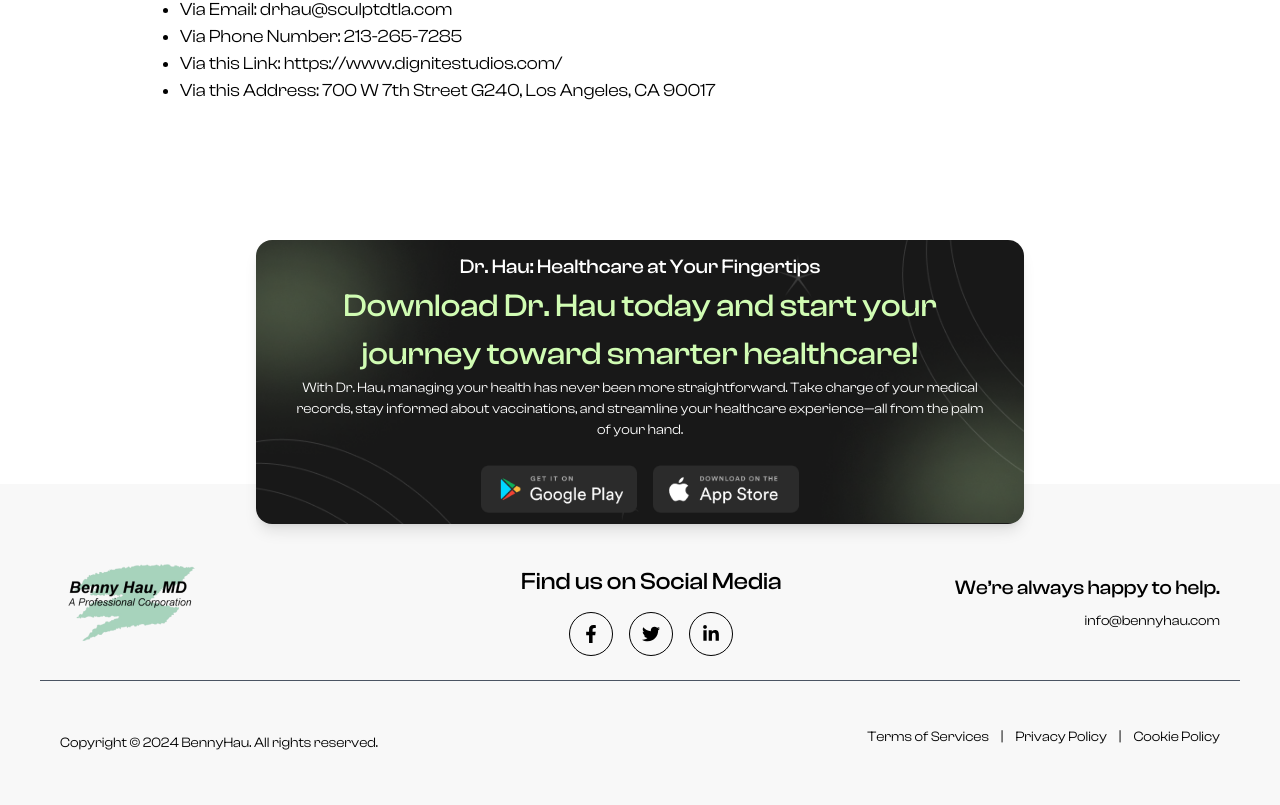
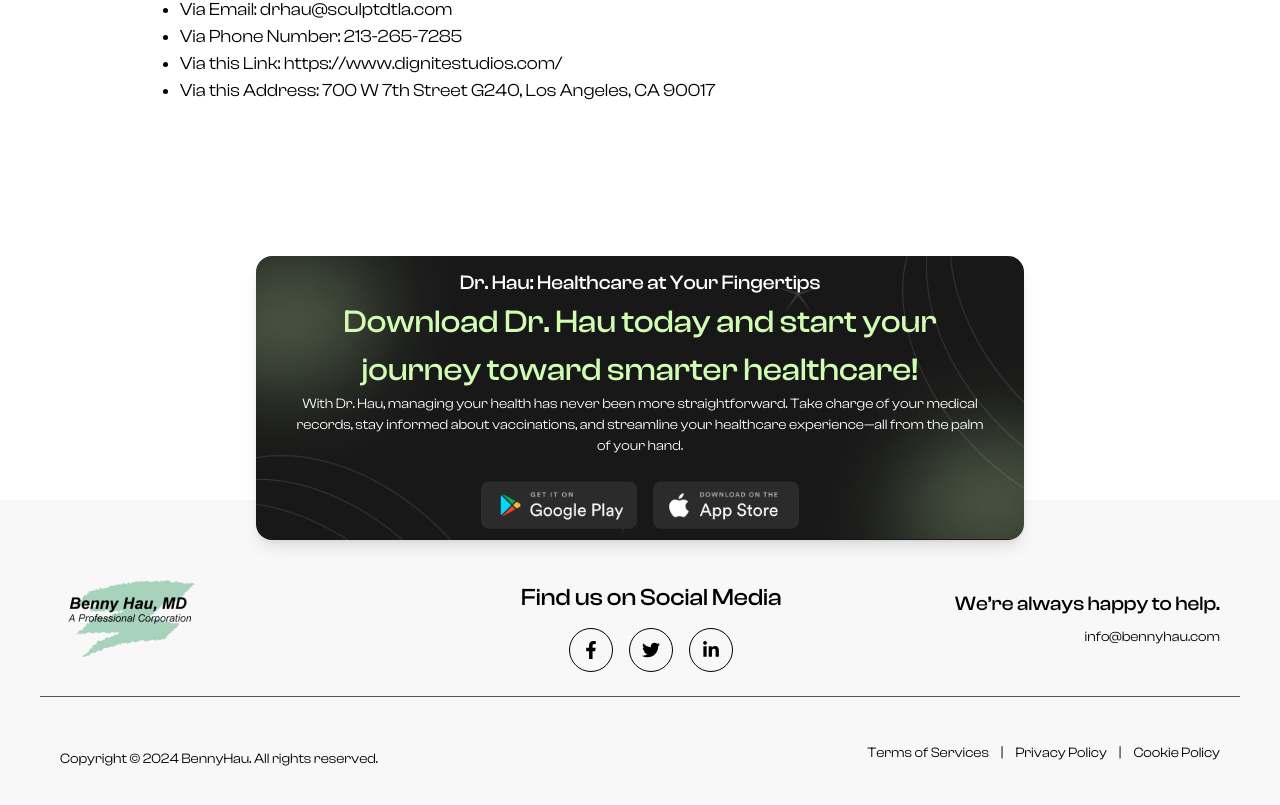
Before and after one commit to dignitestudios-dev/Dr-Hau-Landing-Page, a React (Vite) app: page /termsandconditions in a window 1280 px wide. Shown: the part 9724-10529 px from the top of the page. Built offline with nearby package versions, Linux system fonts and the light colour scheme.

Commit message:
new minor issues fixed

```diff
--- a/src/components/Footer.jsx
+++ b/src/components/Footer.jsx
@@ -5,7 +5,7 @@
 
 const Footer = () => {
   return (
-    <footer className="text-white relative mt-24">
+    <footer className="text-white relative mt-28">
       <div className="relative z-10 lg:-mb-20">
         <div className="container mx-auto text-center">
           <div
```
Also changed, not shown: src/assets/herobg.png, src/assets/herobg9.png (added).
